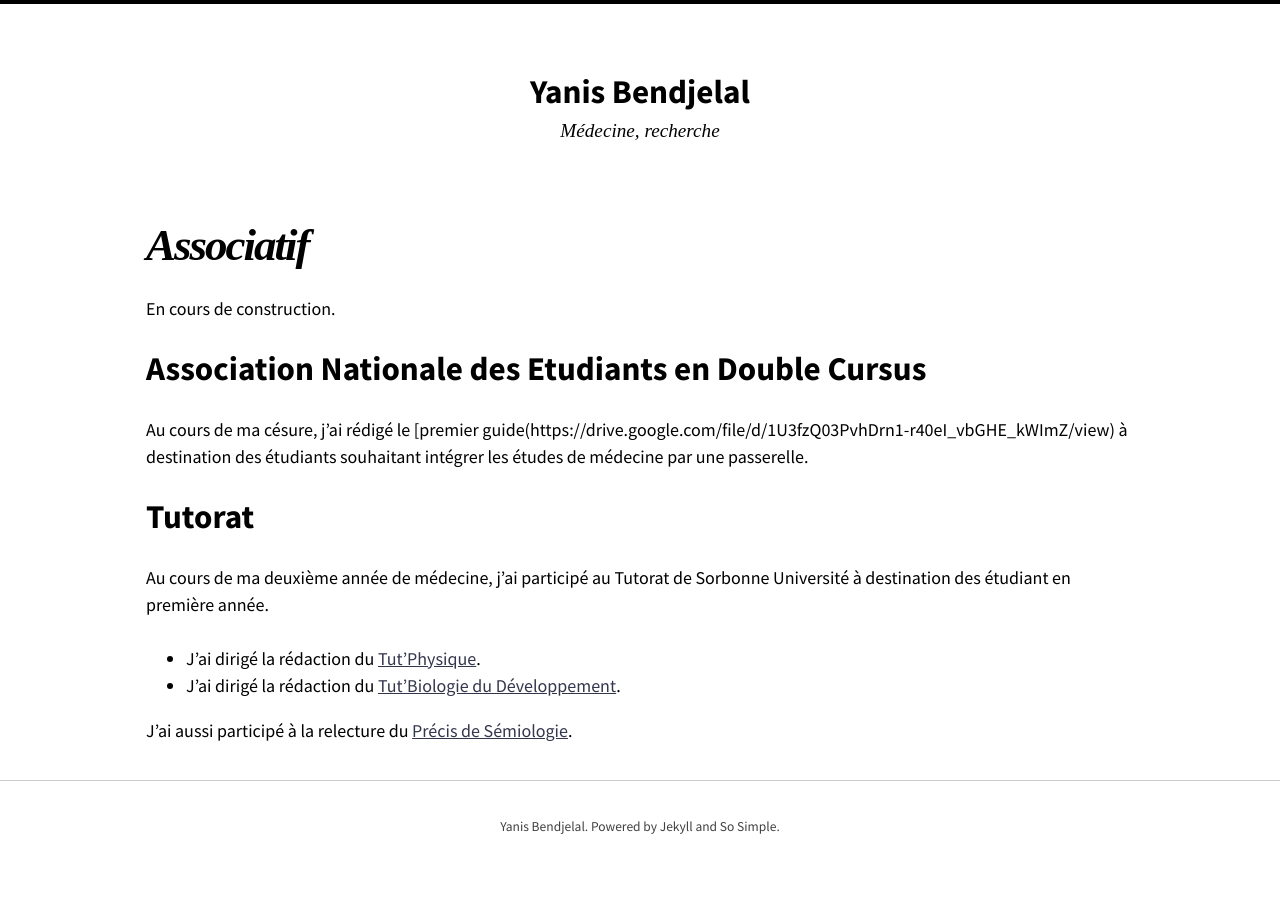
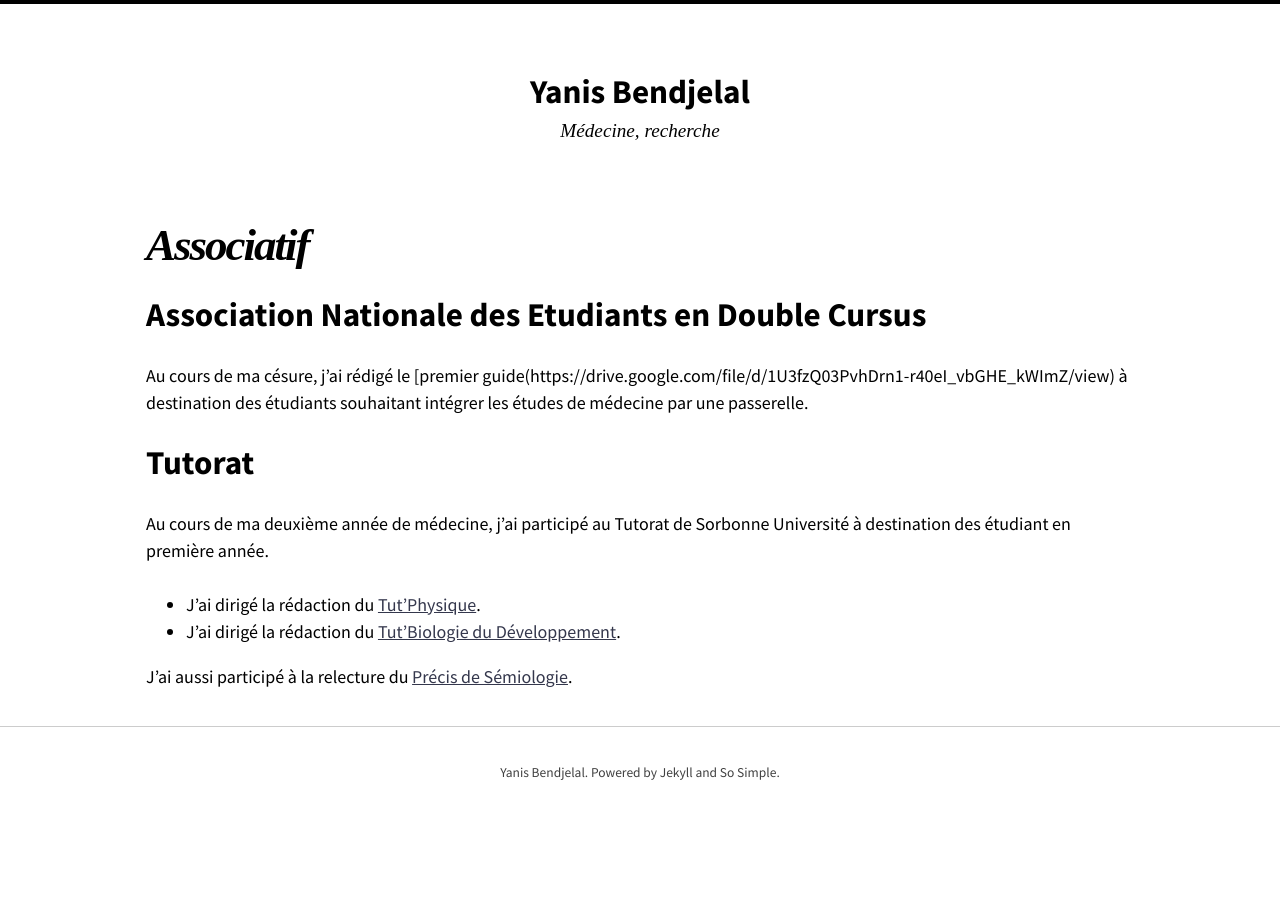
Before and after one commit to Bendjelal/bendjelal.github.io, a Jekyll site: the page built from associatif/associatif.md, in a window 1280 px wide. Built offline with Jekyll 4.4.1, drawn with Linux system fonts in a browser that asks for light colours; nearby versions of some CDN libraries.

Commit message:
Update associatif.md

```diff
--- a/associatif/associatif.md
+++ b/associatif/associatif.md
@@ -3,8 +3,6 @@
 layout: page
 permalink: /associatif/
 ---
-
-En cours de construction.
 
 # Association Nationale des Etudiants en Double Cursus
 
```
